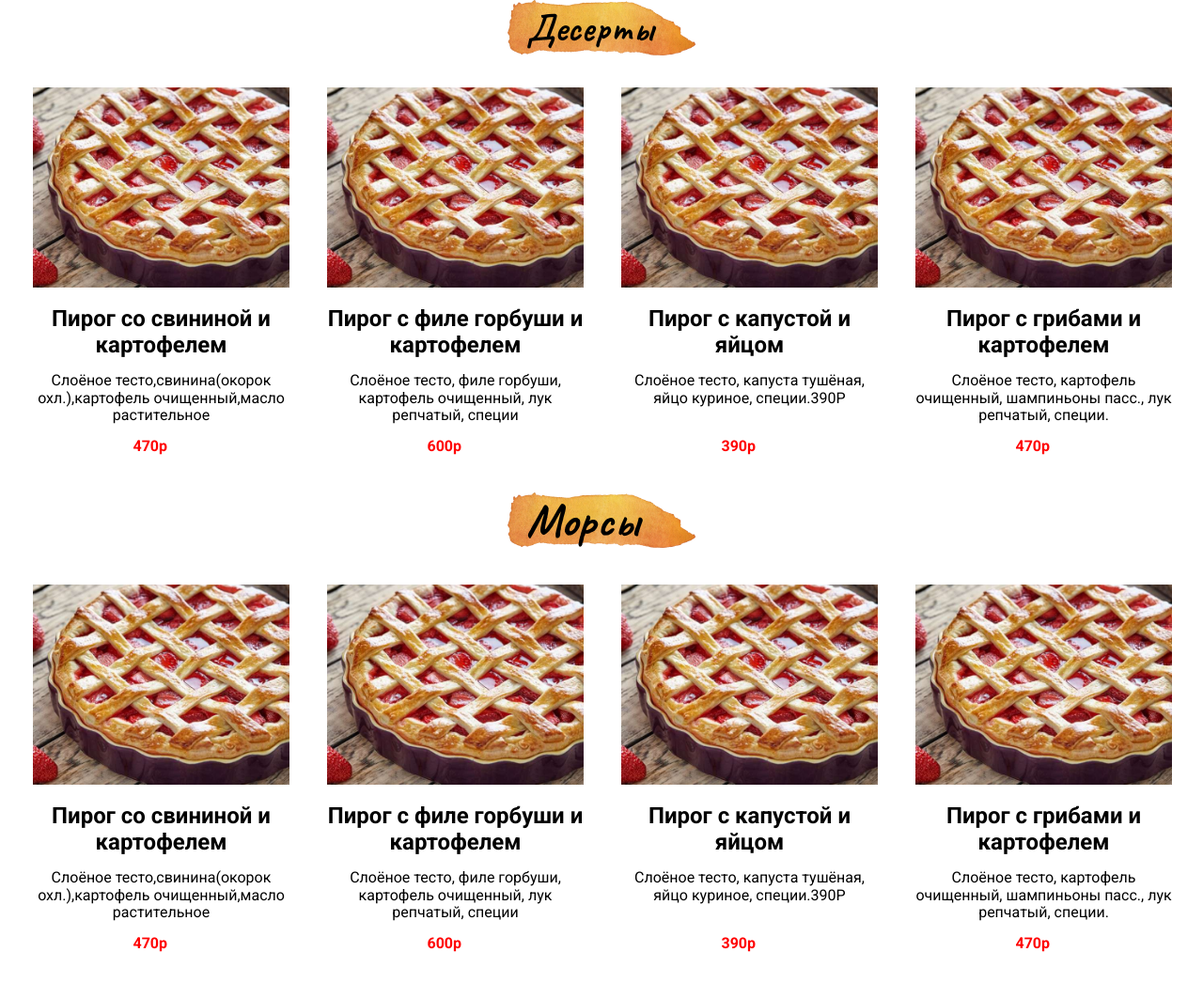
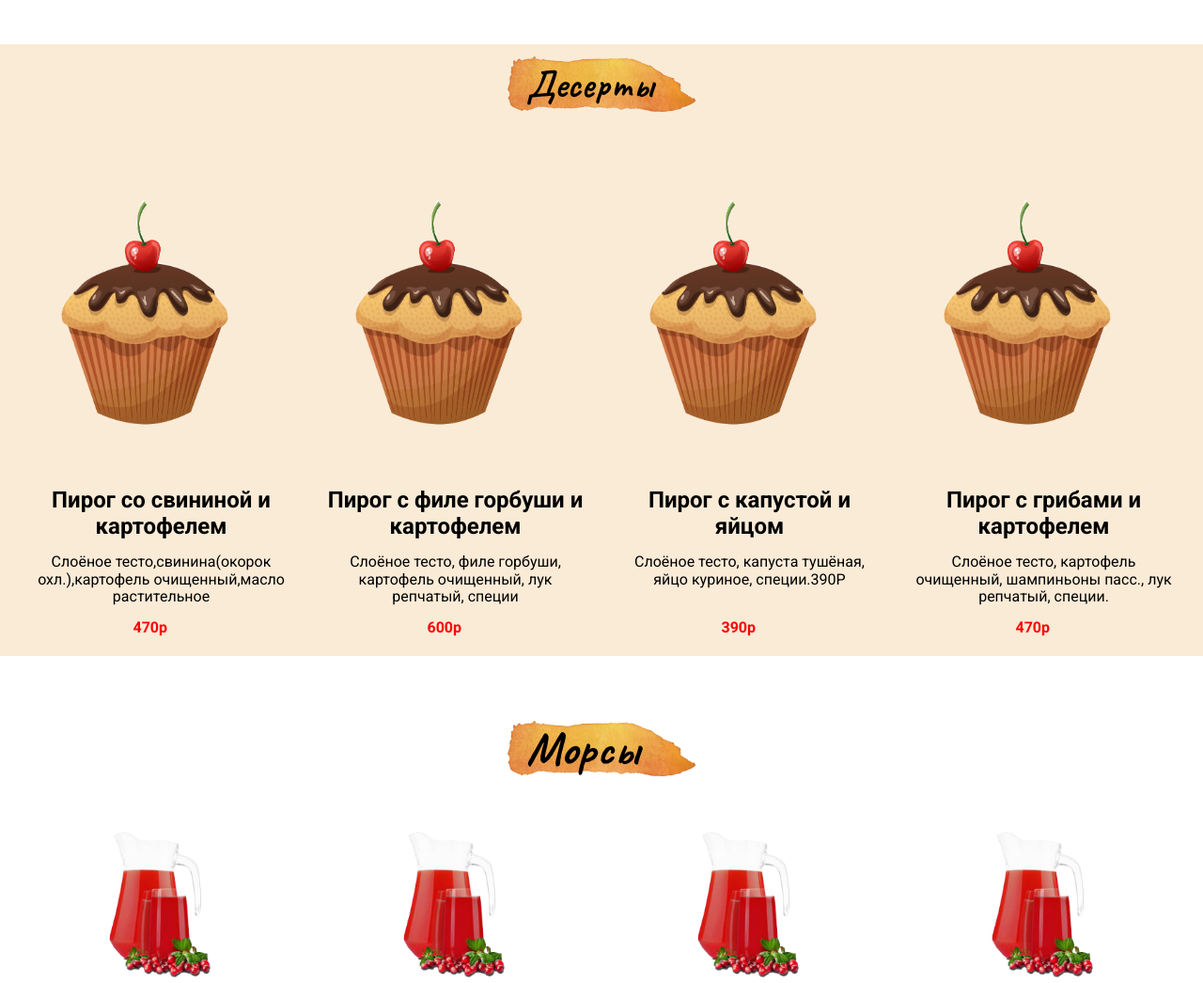
Before and after one commit to 108etep/pirogovaya74, a plain HTML site: page index.html in a window 1280 px wide. Shown: the part 1243-2289 px from the top of the page at 94% size. Drawn offline with nearby package versions, Linux system fonts and the light colour scheme; files that its build step writes are made by us from their sources; files whose address does not match are found by name.

Commit message:
Add files via upload

```diff
--- a/index.html
+++ b/index.html
@@ -113,68 +113,69 @@
     </div>
   </section>
   <!-- Пироги конец-->
-  <section class="product__pie">
+  <!-- Начало десерты -->
+  <section class="product__pie des-bg">
     <div class="container">
       <div class="product__inner">
         <h1 class="product__title desert">Десерты</h1>
         <div class="slider-pie">
           <div class="product__item">
-            <img src="img/item-1.jpg" alt="">
+            <img src="img/item-des.png" alt="">
             <h2 class="title__name">Пирог со свининой и картофелем</h2>
             <p class="title__desc">Слоёное тесто,свинина(окорок охл.),картофель очищенный,масло растительное</p>
             <p class="title__price">470р</p>
           </div>
           <div class="product__item">
-            <img src="img/item-1.jpg" alt="">
+            <img src="img/item-des.png" alt="">
             <h2 class="title__name">Пирог с  филе горбуши и картофелем</h2>
             <p class="title__desc">Слоёное тесто, филе горбуши, картофель очищенный, лук репчатый, специи</p>
             <p class="title__price">600р</p>
           </div>
           <div class="product__item">
-            <img src="img/item-1.jpg" alt="">
+            <img src="img/item-des.png" alt="">
             <h2 class="title__name">Пирог с  капустой и яйцом</h2>
             <p class="title__desc"> Слоёное тесто, капуста тушёная, яйцо куриное, специи.390Р</p>
             <p class="title__price">390р</p>
           </div>
           <div class="product__item">
-            <img src="img/item-1.jpg" alt="">
+            <img src="img/item-des.png" alt="">
             <h2 class="title__name">Пирог с грибами и картофелем</h2>
             <p class="title__desc">Слоёное тесто, картофель очищенный, шампиньоны пасс.,
             лук репчатый, специи.</p>
             <p class="title__price">470р</p>
           </div>
           <div class="product__item">
-            <img src="img/item-1.jpg" alt="">
+            <img src="img/item-des.png" alt="">
             <h2 class="title__name">Пирог с грибами и капустой</h2>
             <p class="title__desc">слоеное тесто, капуста тушёная, шампиньоны пасс.,лук репчатый,специи.</p>
             <p class="title__price">470р</p>
           </div>
           <div class="product__item">
-            <img src="img/item-1.jpg" alt="">
+            <img src="img/item-des.png" alt="">
             <h2 class="title__name">Пирог с куриным филе и картофелем.</h2>
             <p class="title__desc">Слоёное тесто,филе куриное охл., картофель очищенный,лук репчатый,специи.</p>
             <p class="title__price">470р</p>
           </div>
           <div class="product__item">
-            <img src="img/item-1.jpg" alt="">
+            <img src="img/item-des.png" alt="">
             <h2 class="title__name">Пирог со свининой, картофелем и капустой</h2>
             <p class="title__desc">Слоёно тесто,свинина(окорок охл.),картофель очищенный,капуста тушёная,лук репчатый,специи.</p>
             <p class="title__price">470р</p>
           </div>
           <div class="product__item">
-            <img src="img/item-1.jpg" alt="">
+            <img src="img/item-des.png" alt="">
             <h2 class="title__name">Пирог с филе сёмги и картофелем</h2>
             <p class="title__desc">Слоёное тесто,филе семги охл.,картофель очищенный,лук репчатый,специи.</p>
             <p class="title__price">1320Р</p>
           </div>
           <div class="product__item">
-            <img src="img/item-1.jpg" alt="">
+            <img src="img/item-des.png" alt="">
             <h2 class="title__name">Пирог с филе горбуши и рисом</h2>
             <p class="title__desc">Слоёное тесто,филе горбуши (охл.),рис отварной,лук репчатый,специи.</p>
             <p class="title__price">600р</p>
           </div>
           <div class="product__item">
-            <img src="img/item-1.jpg" alt="">
+            <img src="img/item-des.png" alt="">
             <h2 class="title__name">Курник с курицей</h2>
             <p class="title__desc">Тесто песочное. курица филе бедра.картафель очищеный.лук.масло.специи.</p>
             <p class="title__price">630р</p>
@@ -192,62 +193,62 @@
         <h1 class="product__title">Морсы</h1>
         <div class="slider-pie">
           <div class="product__item">
-            <img src="img/item-1.jpg" alt="">
+            <img src="img/f-drink.png" alt="">
             <h2 class="title__name">Пирог со свининой и картофелем</h2>
             <p class="title__desc">Слоёное тесто,свинина(окорок охл.),картофель очищенный,масло растительное</p>
             <p class="title__price">470р</p>
           </div>
           <div class="product__item">
-            <img src="img/item-1.jpg" alt="">
+            <img src="img/f-drink.png" alt="">
             <h2 class="title__name">Пирог с  филе горбуши и картофелем</h2>
             <p class="title__desc">Слоёное тесто, филе горбуши, картофель очищенный, лук репчатый, специи</p>
             <p class="title__price">600р</p>
           </div>
           <div class="product__item">
-            <img src="img/item-1.jpg" alt="">
+            <img src="img/f-drink.png" alt="">
             <h2 class="title__name">Пирог с  капустой и яйцом</h2>
             <p class="title__desc"> Слоёное тесто, капуста тушёная, яйцо куриное, специи.390Р</p>
             <p class="title__price">390р</p>
           </div>
           <div class="product__item">
-            <img src="img/item-1.jpg" alt="">
+            <img src="img/f-drink.png" alt="">
             <h2 class="title__name">Пирог с грибами и картофелем</h2>
             <p class="title__desc">Слоёное тесто, картофель очищенный, шампиньоны пасс.,
             лук репчатый, специи.</p>
             <p class="title__price">470р</p>
           </div>
           <div class="product__item">
-            <img src="img/item-1.jpg" alt="">
+            <img src="img/f-drink.png" alt="">
             <h2 class="title__name">Пирог с грибами и капустой</h2>
             <p class="title__desc">слоеное тесто, капуста тушёная, шампиньоны пасс.,лук репчатый,специи.</p>
             <p class="title__price">470р</p>
           </div>
           <div class="product__item">
-            <img src="img/item-1.jpg" alt="">
+            <img src="img/f-drink.png" alt="">
             <h2 class="title__name">Пирог с куриным филе и картофелем.</h2>
             <p class="title__desc">Слоёное тесто,филе куриное охл., картофель очищенный,лук репчатый,специи.</p>
             <p class="title__price">470р</p>
           </div>
           <div class="product__item">
-            <img src="img/item-1.jpg" alt="">
+            <img src="img/f-drink.png" alt="">
             <h2 class="title__name">Пирог со свининой, картофелем и капустой</h2>
             <p class="title__desc">Слоёно тесто,свинина(окорок охл.),картофель очищенный,капуста тушёная,лук репчатый,специи.</p>
             <p class="title__price">470р</p>
           </div>
           <div class="product__item">
-            <img src="img/item-1.jpg" alt="">
+            <img src="img/f-drink.png" alt="">
             <h2 class="title__name">Пирог с филе сёмги и картофелем</h2>
             <p class="title__desc">Слоёное тесто,филе семги охл.,картофель очищенный,лук репчатый,специи.</p>
             <p class="title__price">1320Р</p>
           </div>
           <div class="product__item">
-            <img src="img/item-1.jpg" alt="">
+            <img src="img/f-drink.png" alt="">
             <h2 class="title__name">Пирог с филе горбуши и рисом</h2>
             <p class="title__desc">Слоёное тесто,филе горбуши (охл.),рис отварной,лук репчатый,специи.</p>
             <p class="title__price">600р</p>
           </div>
           <div class="product__item">
-            <img src="img/item-1.jpg" alt="">
+            <img src="img/f-drink.png" alt="">
             <h2 class="title__name">Курник с курицей</h2>
             <p class="title__desc">Тесто песочное. курица филе бедра.картафель очищеный.лук.масло.специи.</p>
             <p class="title__price">630р</p>
@@ -258,6 +259,14 @@
     </div>
   </section>
   <!-- Морсы конец-->
+  <section class="promo">
+    <div class="container">
+      <div class="promo__title"><h1>Акции</h1> </div>
+    </div>
+  </section>
+
+
+
   <script type="text/javascript" src="//code.jquery.com/jquery-1.11.0.min.js"></script>
   <script type="text/javascript" src="//code.jquery.com/jquery-migrate-1.2.1.min.js"></script>
   <script type="text/javascript" src="slick/slick.min.js"></script>
```
Also changed, not shown: css/style.min.css, img/f-drink.png (added), img/item-des.png (added), img/logo.png.
